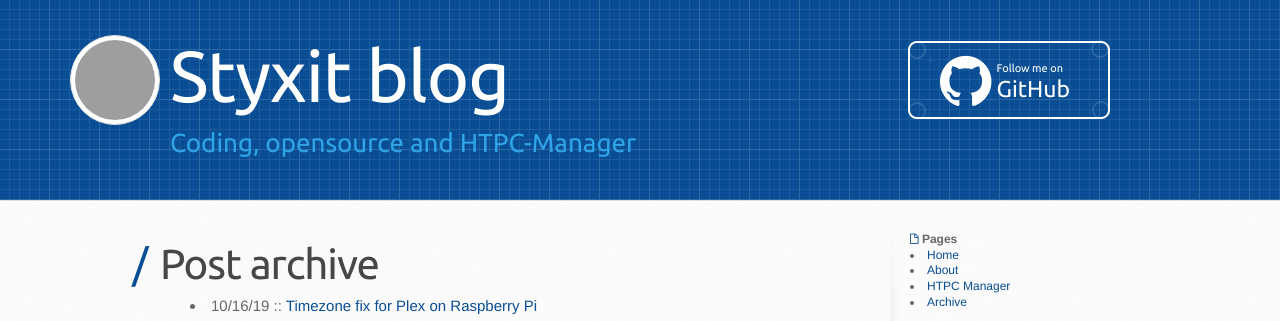
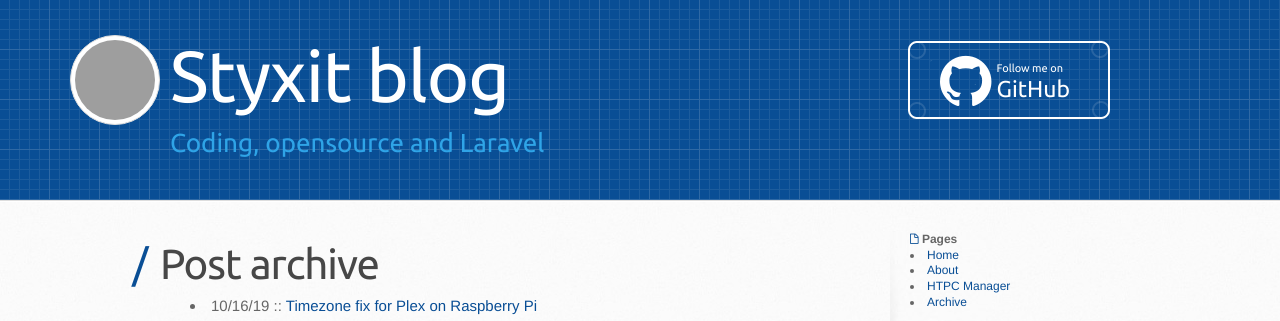
Before and after one commit to styxit/styxit.github.io, a Jekyll site: the page built from archive.md, in a window 1280 px wide. Shown: the top 321 px of the page. Built offline with Jekyll 4.4.1, drawn with Linux system fonts in a browser that asks for light colours; nearby versions of some CDN libraries; comment, search, counter and statistics services are not loaded; grey boxes are pictures that could not be loaded.

Commit message:
Update header.html

```diff
--- a/_includes/header.html
+++ b/_includes/header.html
@@ -4,7 +4,7 @@
     <h1>
       <a href="/">Styxit blog</a>
     </h1>
-    <h2><a href="http://github.com/styxit">Coding, opensource</a> and <a href="http://htpc.io">HTPC-Manager</a></h2>
+    <h2><a href="http://github.com/styxit">Coding, opensource</a> and Laravel</h2>
     <a href="https://github.com/styxit" class="button">
       <i class="icon-github"></i> <small>Follow me on</small> GitHub</a>
   </div>
```
